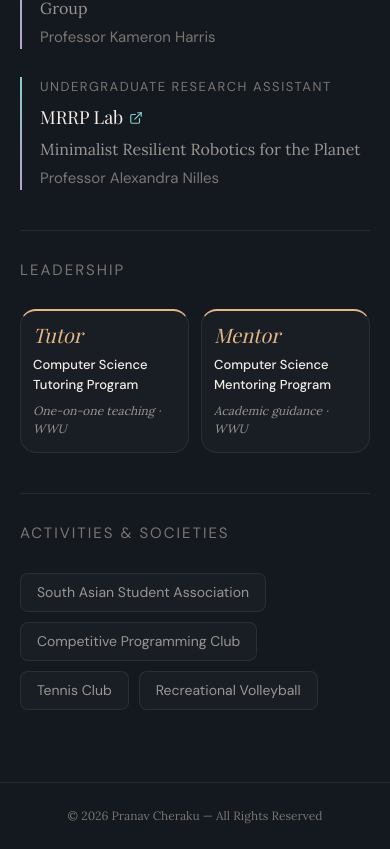
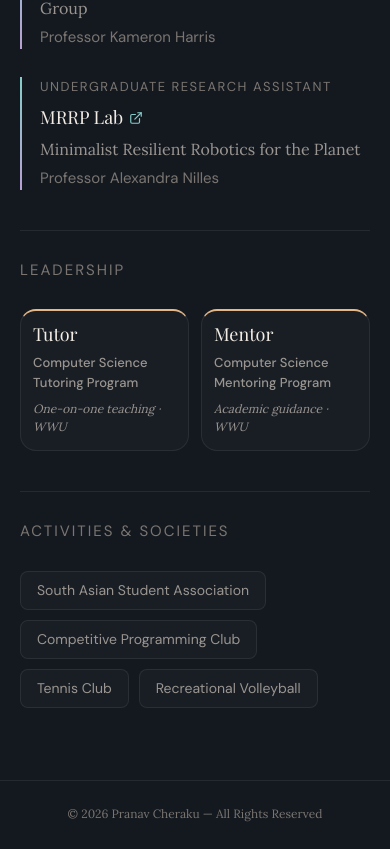
Before and after one commit to pranav-cheraku/portfolio, a Next.js app in the folder my-app/: page /education in a window 390 px wide. Shown: the part 1216-2065 px from the top of the page. Built offline with nearby package versions, Linux system fonts and the light colour scheme.

Commit message:
Edited leadership sections in the education page

```diff
--- a/my-app/app/education/LeadershipCard.tsx
+++ b/my-app/app/education/LeadershipCard.tsx
@@ -35,10 +35,9 @@ export default function LeadershipCard({ role, program, detail }: LeadershipCard
         className="role-text"
         style={{
           fontFamily: "var(--font-playfair), serif",
-          fontSize: 28,
+          fontSize: 22,
           fontWeight: 400,
-          fontStyle: "italic",
-          color: T.accent,
+          color: T.heading,
           marginBottom: 16,
           lineHeight: 1,
         }}
@@ -53,7 +52,7 @@ export default function LeadershipCard({ role, program, detail }: LeadershipCard
           fontFamily: "var(--font-dm-sans), sans-serif",
           fontSize: 16,
           fontWeight: 500,
-          color: T.heading,
+          color: T.body,
           marginBottom: 8,
         }}
       >
--- a/my-app/app/globals.css
+++ b/my-app/app/globals.css
@@ -178,7 +178,7 @@ input, textarea {
   }
 
   .leadership-card .role-text {
-    font-size: 20px !important;
+    font-size: 18px !important;
     margin-bottom: 10px !important;
   }
 
```
